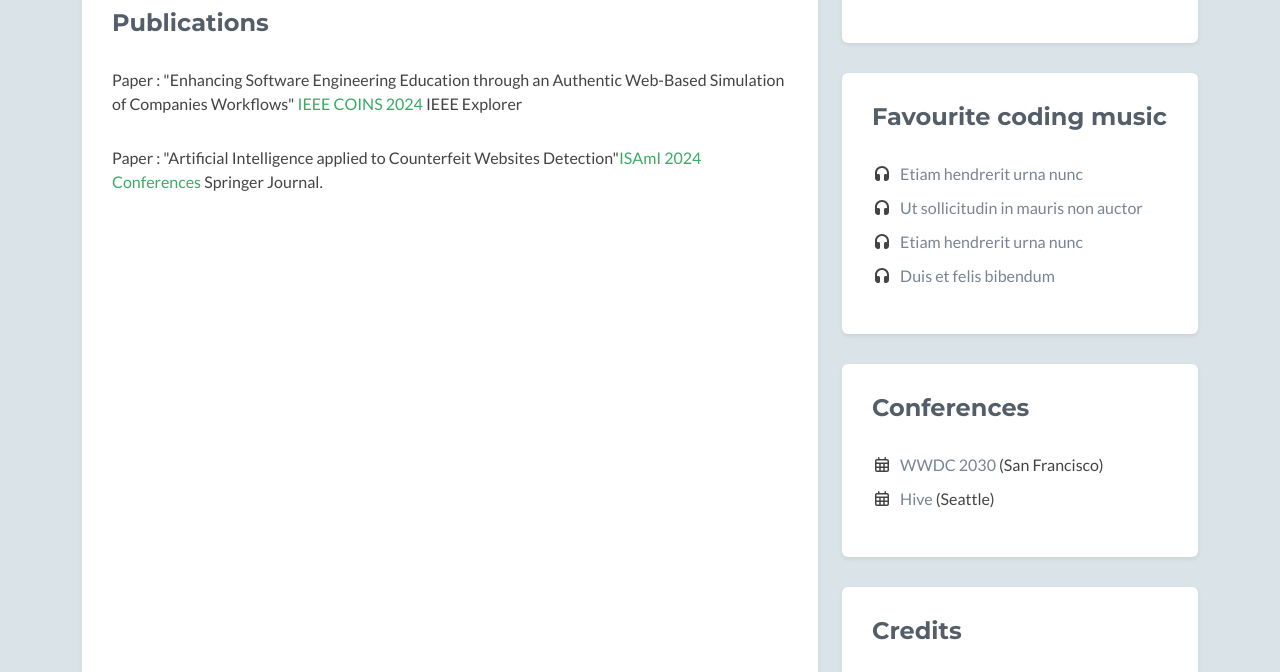
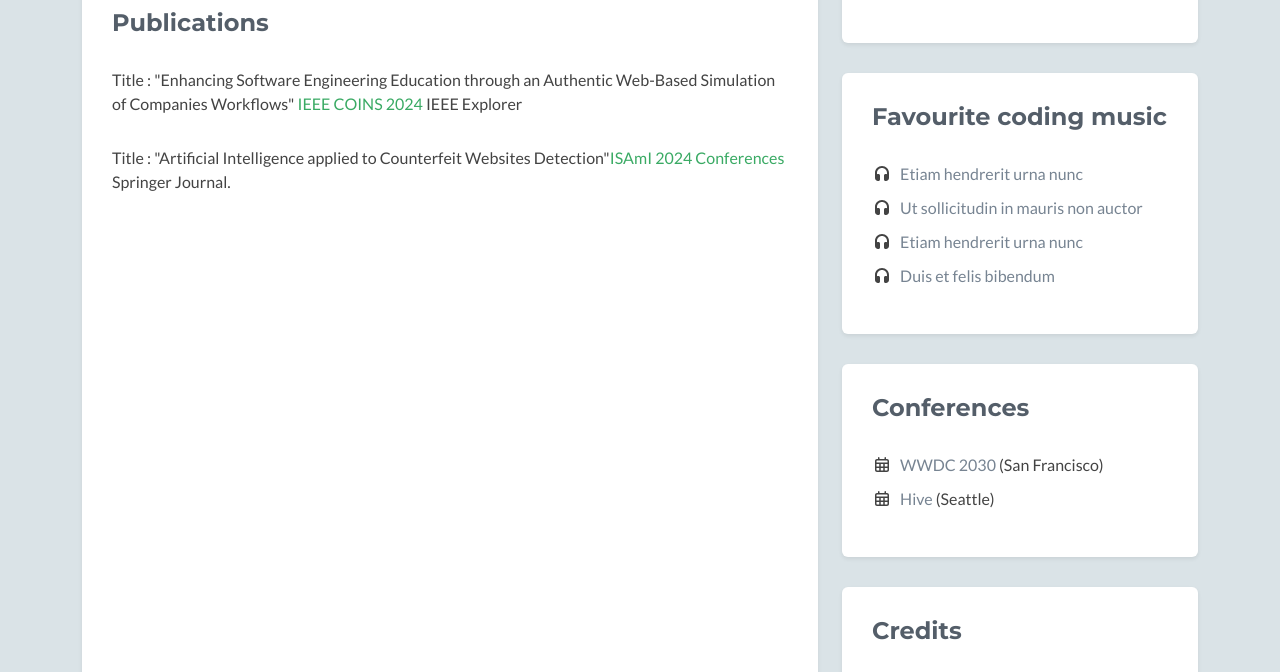
Before and after one commit to ghattas1984/myportfolio, a plain HTML site: page index.html in a window 1280 px wide. Shown: the part 2285-2957 px from the top of the page. Drawn offline with nearby package versions, Linux system fonts and the light colour scheme; no server answers; a script that the page names is missing; some icons are missing.

Commit message:
tesssssssss
vvvvvvvv

```diff
--- a/index.html
+++ b/index.html
@@ -145,13 +145,13 @@
                 <section class="github section">
                     <div class="section-inner shadow-sm rounded">
                         <h2 class="heading">Publications</h2>
-                        <p>Paper : "Enhancing Software Engineering Education through an Authentic Web-Based Simulation of Companies Workflows"<a href="#" target="_blank"> IEEE COINS 2024</a> IEEE Explorer
+                        <p>Title : "Enhancing Software Engineering Education through an Authentic Web-Based Simulation of Companies Workflows"<a href="#" target="_blank"> IEEE COINS 2024</a> IEEE Explorer
 
                         <div id="github-graph" class="github-graph">
 
                         </div><!--//github-graph-->
 
-                        <p>Paper : "Artificial Intelligence applied to Counterfeit Websites Detection"<a href="#" target="_blank">ISAmI 2024 Conferences</a> Springer Journal.
+                        <p>Title : "Artificial Intelligence applied to Counterfeit Websites Detection"<a href="#" target="_blank">ISAmI 2024 Conferences</a> Springer Journal.
                         <!--//Usage: https://caseyscarborough.com/projects/github-activity/ -->
                         <div id="ghfeed" class="ghfeed">
                         </div><!--//ghfeed-->
```
